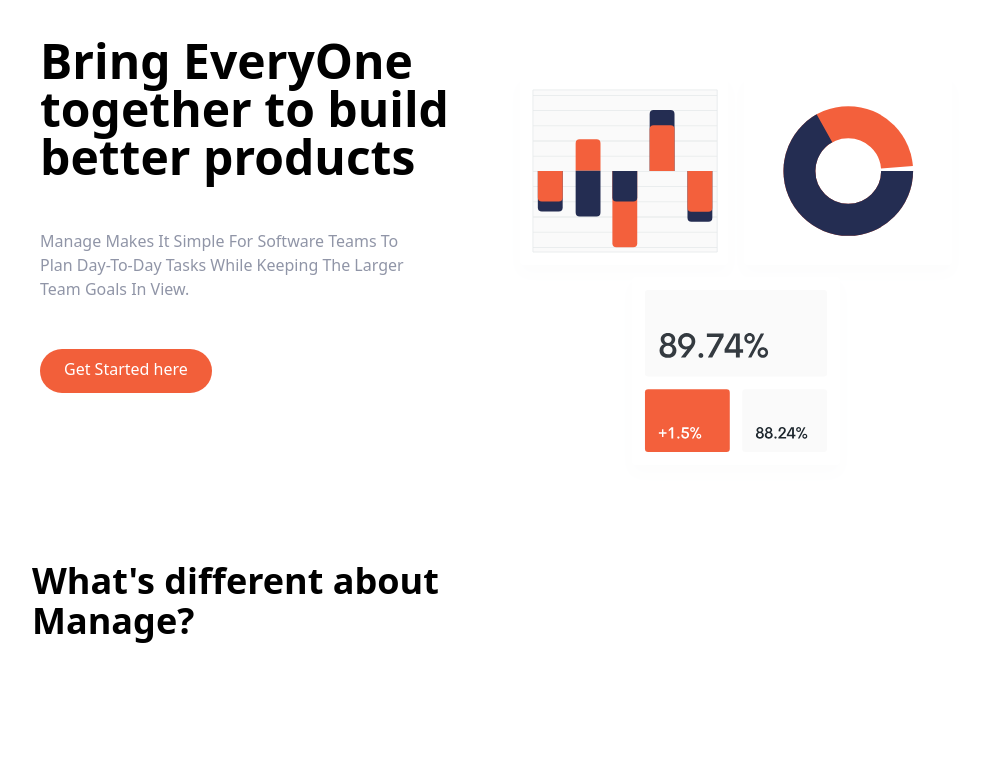
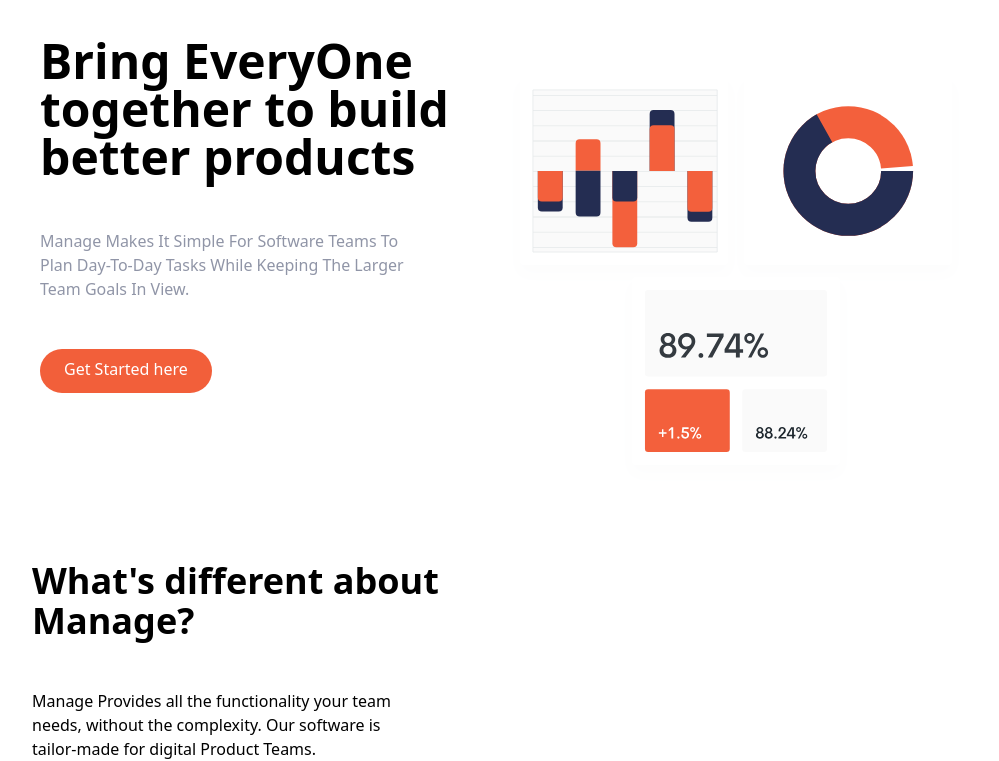
Before and after one commit to tamimhasan19702/tailwind-landing-page, a website: page index.html in a window 1280 px wide. Shown: the part 95-856 px from the top of the page, without its empty margins (136-1135 px from the left). Before the commit the page ends 800 px from the top, so only its background shows below. Drawn offline with Linux system fonts and the light colour scheme.

Commit message:
1st section header p updated

```diff
--- a/index.html
+++ b/index.html
@@ -69,10 +69,14 @@
     <h2 class="max-w-md text-4xl font-bold text-center md:text-left">
       What's different about Manage?
     </h2>
-    <p class="max-w-sm text"></p>
+    <p class="max-w-sm text-center teaxt-darkGrayishBlue md:text-left">
+      Manage Provides all the functionality your team needs,
+      without the complexity. Our software is tailor-made for digital Product Teams.
+    </p>
     </div>
      <!-- Numbered list -->
-    <div class="">
+    <div class="flex flex-col space-y-8 md:w-1/2">
+       <!-- list-item-1 -->
 
     </div>
 
```
Also changed, not shown: css/main.css.
